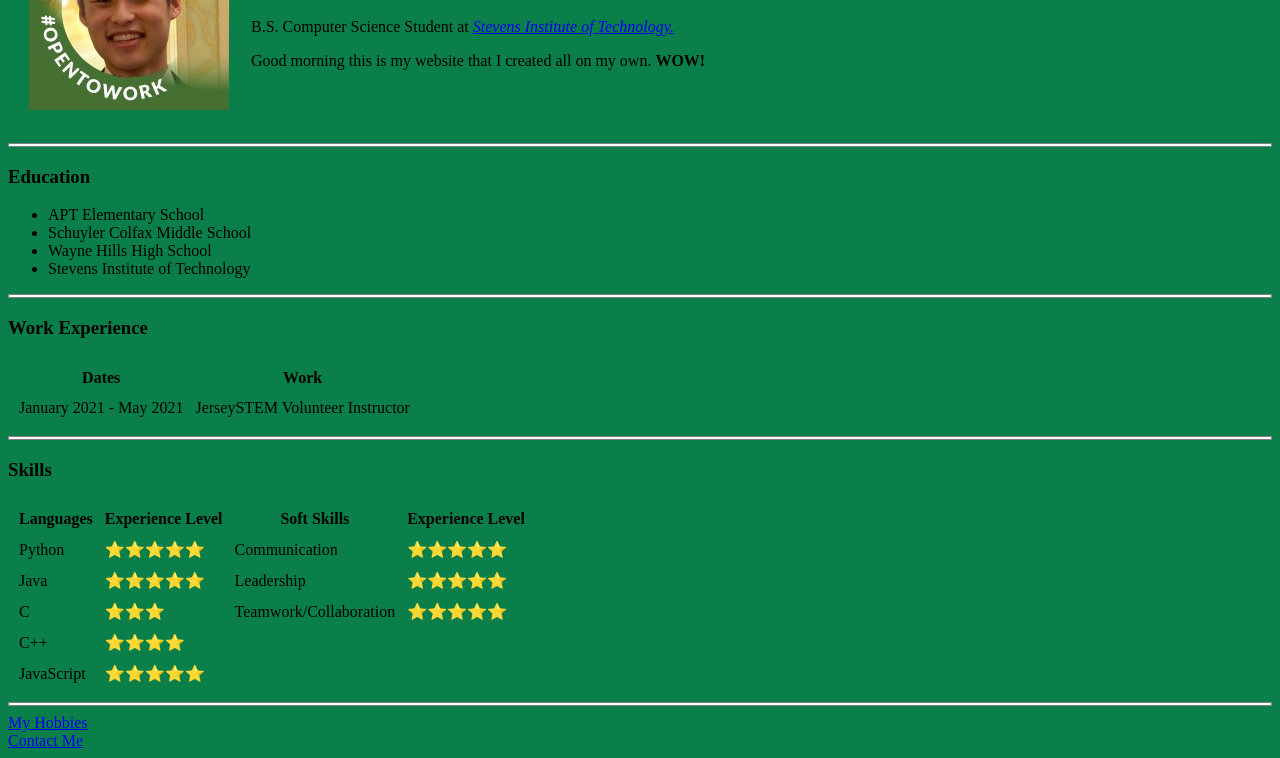
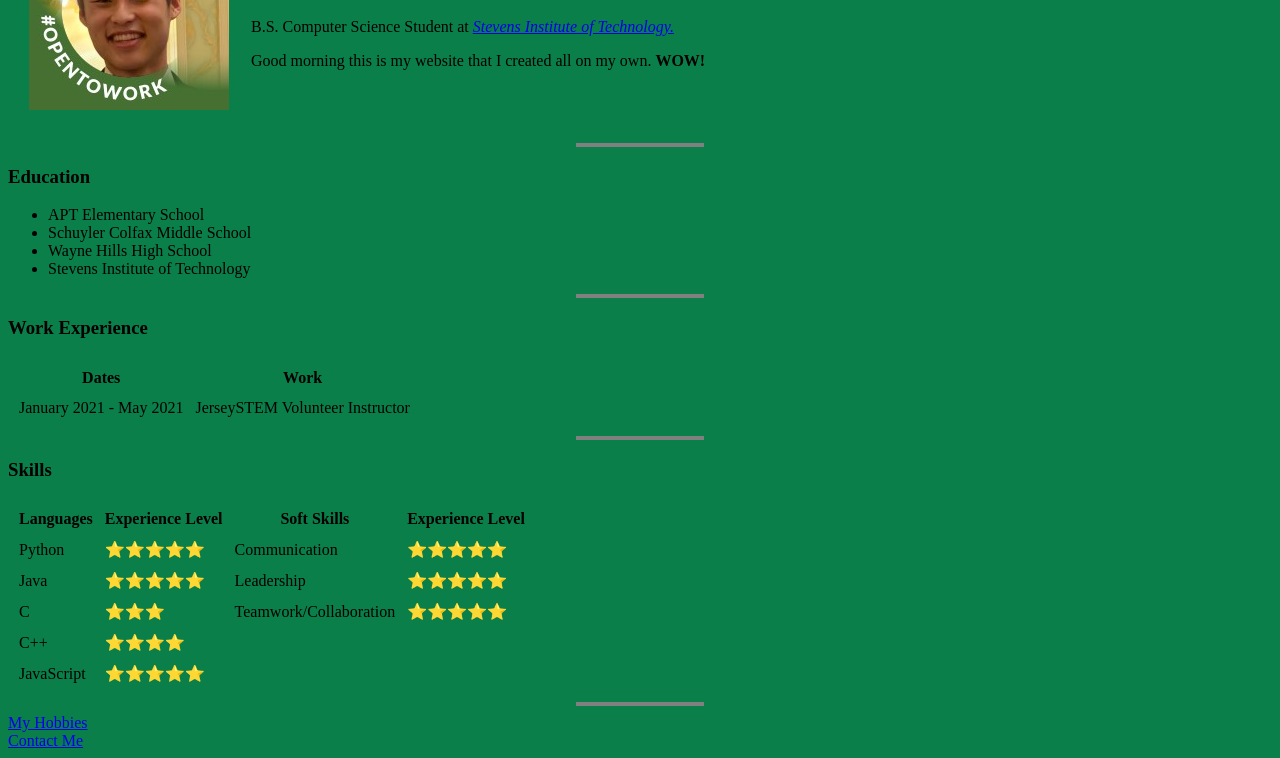
Before and after one commit to tshimbo/Udemy-Course, a plain HTML site: page index.html in a window 1280 px wide. Shown: the part 119-877 px from the top of the page. Drawn offline with Linux system fonts and the light colour scheme.

Commit message:
dotted hr

```diff
--- a/index.html
+++ b/index.html
@@ -12,7 +12,9 @@
                 background-color: #0b7f49;
             }
             hr{
-                background-color: white;
+
+                border-top: 1px dotted #e6fff300;
+                width: 10%
             }
 
         </style>
```
